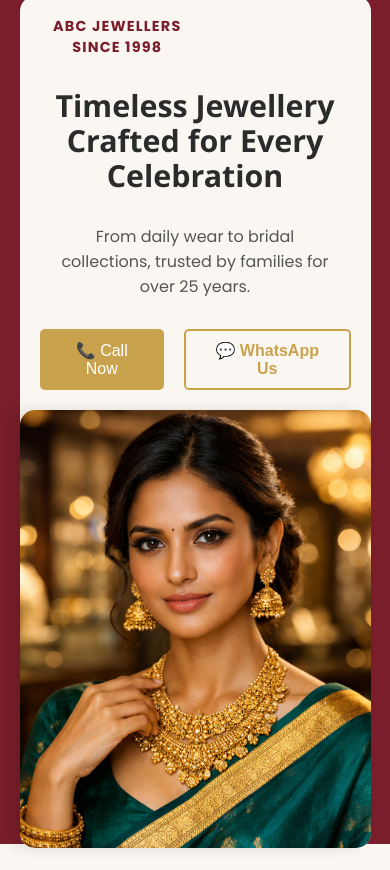
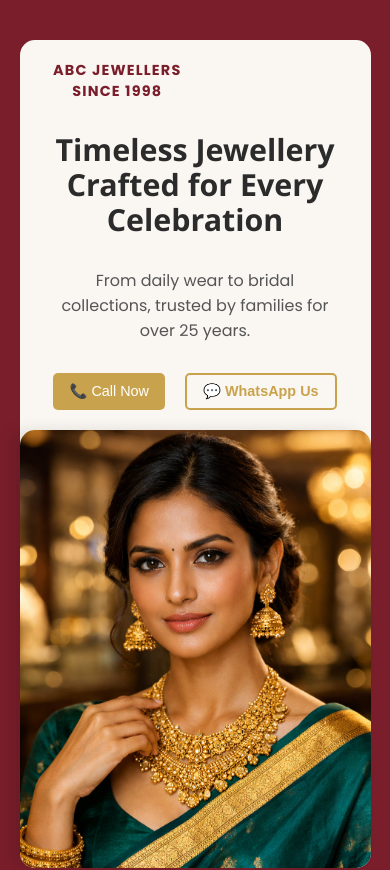
Before and after one commit to shauryacode-design/Jewellery-shop, a Next.js app: page / in a window 390 px wide. Shown: the top 870 px of the page. Built offline with nearby package versions, Linux system fonts and the light colour scheme.

Commit message:
Enhance button styles in hero and fourth sections
Added styles for hero buttons and fourth bullet section.

```diff
--- a/src/styles/globals.css
+++ b/src/styles/globals.css
@@ -76,6 +76,7 @@ body {
 .hero-buttons {
   display: flex;
   gap: 20px;
+
 }
 
 .hero-buttons button:first-child {
@@ -129,6 +130,10 @@ body {
 }
 
 @media (max-width: 768px) {
+  .hero-section {
+    height: auto;
+    padding: 40px 0;
+  }
   .container {
     flex-direction: column;
     width: 90%;
@@ -153,6 +158,14 @@ body {
 
   .hero-text h3 {
     width: 50%;
+    font-size: 0.9rem;
+  }
+  .hero-buttons button:first-child{
+    padding: 8px 16px;
+    font-size: 0.9rem;
+  }
+  .hero-buttons button:nth-child(2){
+    padding: 8px 16px;
     font-size: 0.9rem;
   }
 }
@@ -538,6 +551,17 @@ body {
     width: 100%;
     height: auto;
   }
+  .fourth-bullet {
+    max-height: auto;
+    font-size: 1rem;
+    flex-direction: row;
+    justify-content: center;
+    padding: 8px 12px;
+  }
+  .fourth-bullet p {
+    font-size: 1rem;
+    align-self: center;
+  }
 }
 .fifth-section{
   width: 100%;
```
